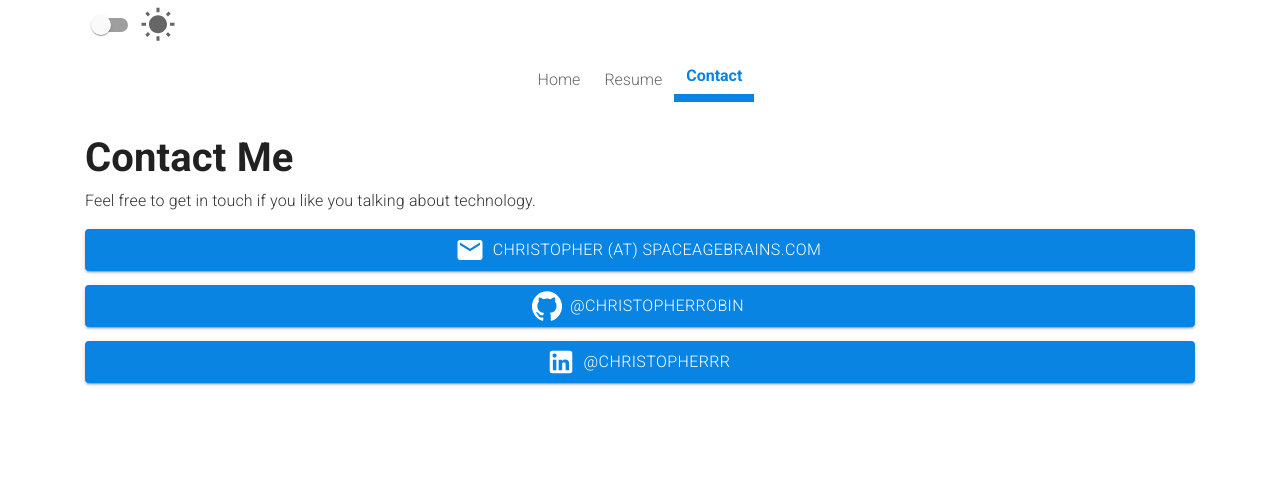
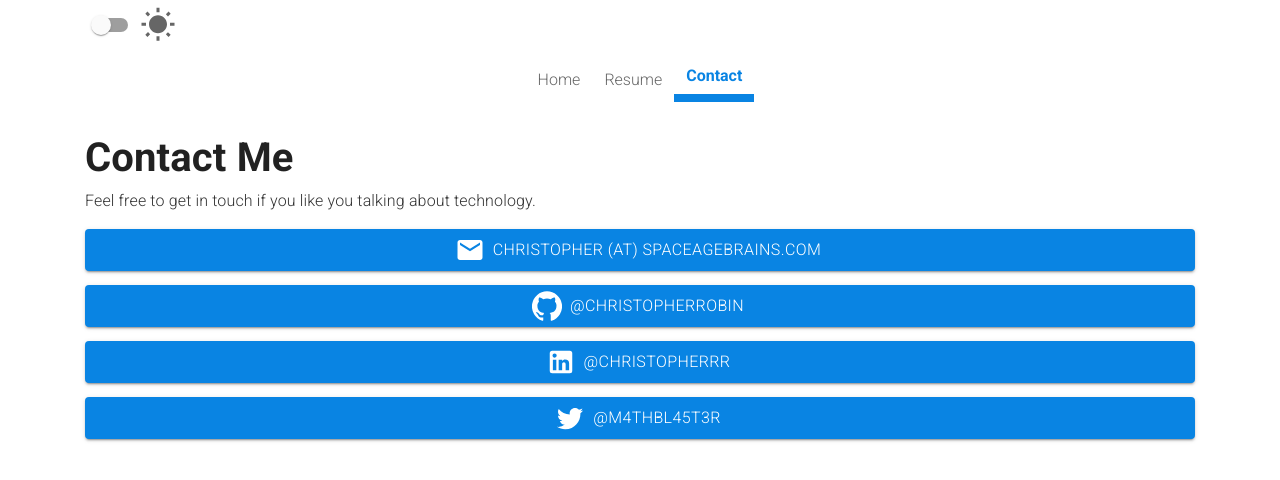
Before and after one commit to christopherrobin/portfolio, a React (Create React App) app: page /contact in a window 1280 px wide. Shown: the top 480 px of the page. Built offline with nearby package versions, Linux system fonts and the light colour scheme.

Commit message:
Added Twitter

```diff
--- a/src/components/Contact.js
+++ b/src/components/Contact.js
@@ -6,6 +6,7 @@ import Button from "@material-ui/core/Button";
 import GitHubIcon from "@material-ui/icons/GitHub";
 import LinkedInIcon from "@material-ui/icons/LinkedIn";
 import EmailIcon from "@material-ui/icons/Email";
+import TwitterIcon from '@material-ui/icons/Twitter';
 
 const Contact = () => {
   return (
@@ -64,6 +65,21 @@ const Contact = () => {
                     @Christopherrr
                   </Button>
                 </a>
+                <a
+                  alt="Twitter"
+                  href="https://twitter.com/M4THBL45T3R"
+                  target="_blank"
+                  rel="noopener noreferrer"
+                >
+                  <Button
+                    startIcon={<TwitterIcon />}
+                    variant="contained"
+                    color="primary"
+                    fullWidth
+                  >
+                    @M4THBL45T3R
+                  </Button>
+                </a>
               </div>
             }
           />
```
Also changed, not shown: 1 other file (tests, documents, lock files or other folders).
